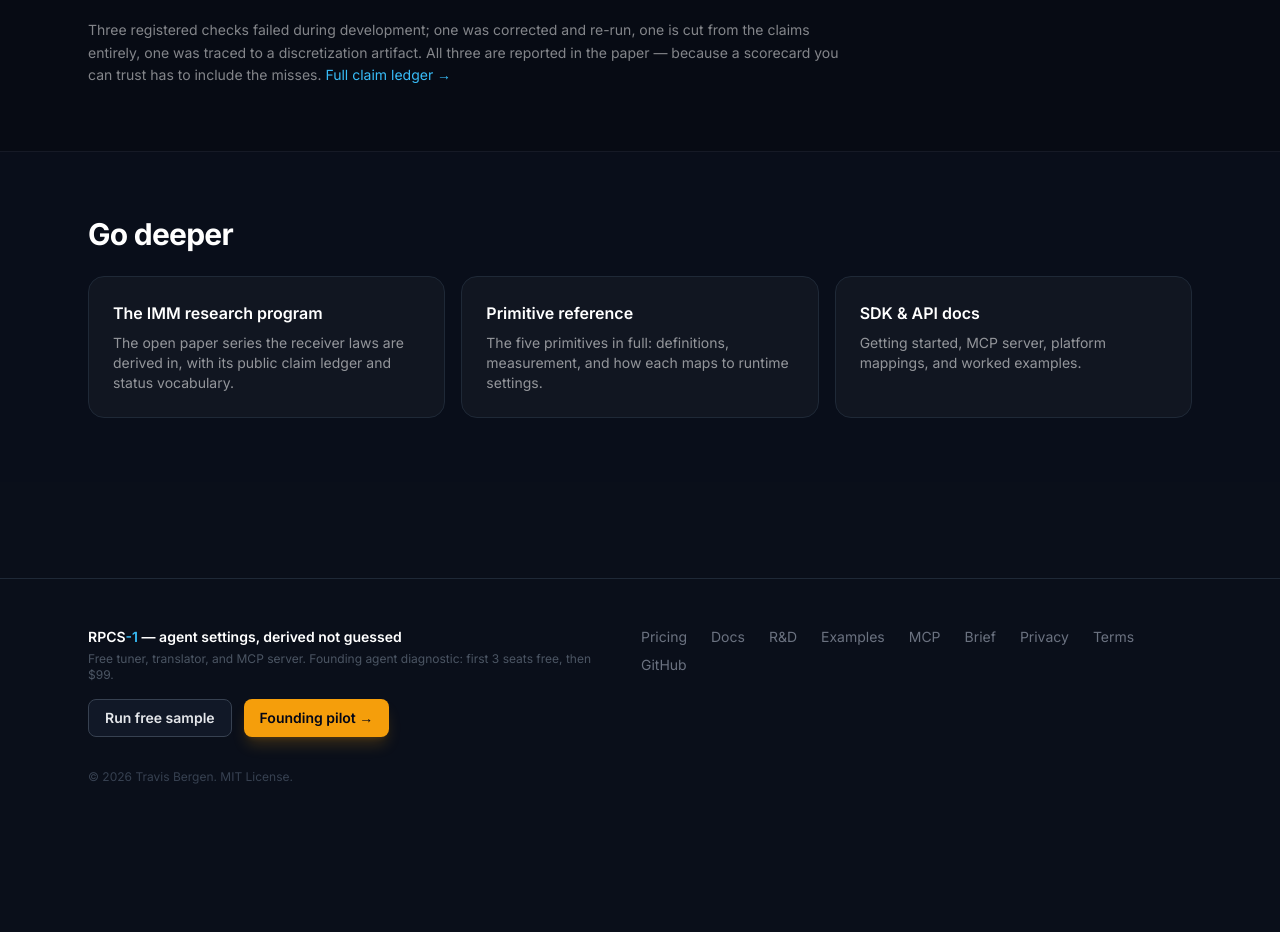
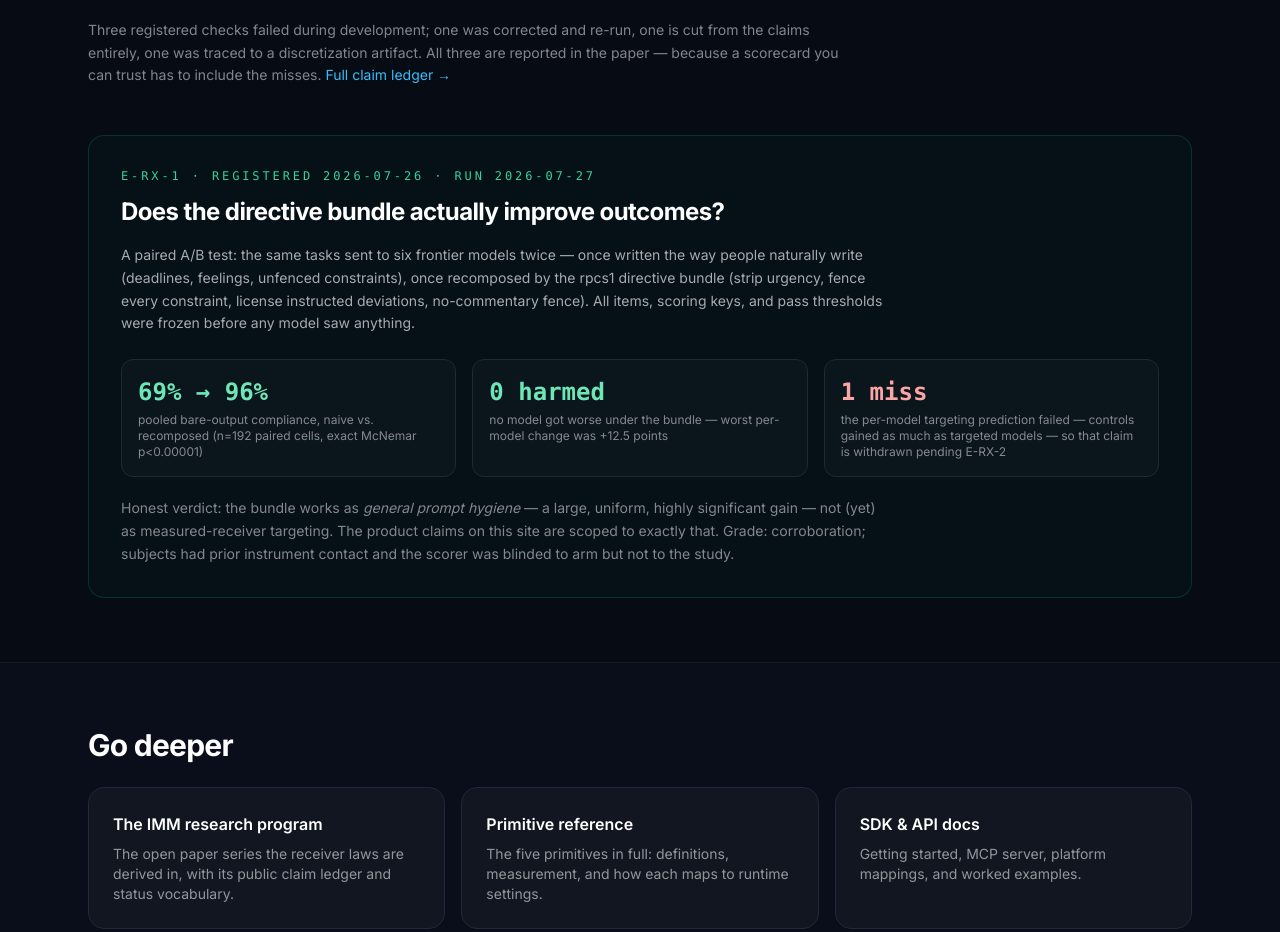
Before and after one commit to travisbergen2/rpcs1-sdk, a Next.js app in the folder packages/web/: page /rd in a window 1280 px wide. Shown: the part 2264-3196 px from the top of the page. Before the commit the page ends 3097 px from the top, so only its background shows below. Built offline with nearby package versions, Linux system fonts and the light colour scheme.

Commit message:
Funnel rework: E-RX-1 evidence cards at conversion moments, /rd#erx1 receipts section, SendRight share affordance

```diff
--- a/packages/web/app/pricing/page.tsx
+++ b/packages/web/app/pricing/page.tsx
@@ -1,4 +1,5 @@
 import type { Metadata } from 'next';
+import { EvidenceCard } from '@/components/EvidenceCard';
 import Link from 'next/link';
 import { Badge } from '@/components/ui/Badge';
 
@@ -47,6 +48,9 @@ export default function PricingPage() {
                   {item}
                 </span>
               ))}
+            </div>
+            <div className="mt-4">
+              <EvidenceCard compact />
             </div>
           </div>
           <div className="flex flex-col gap-3 shrink-0">
--- a/packages/web/app/rd/page.tsx
+++ b/packages/web/app/rd/page.tsx
@@ -207,6 +207,51 @@ export default function RdPage() {
             Full claim ledger →
           </Link>
         </p>
+
+        {/* E-RX-1 — the payoff test for the directive bundle */}
+        <div id="erx1" className="mt-12 scroll-mt-24 rounded-2xl border border-emerald-500/20 bg-emerald-500/[0.03] p-6 sm:p-8">
+          <p className="text-xs font-mono uppercase tracking-[0.24em] text-emerald-400">
+            E-RX-1 · registered 2026-07-26 · run 2026-07-27
+          </p>
+          <h3 className="mt-3 text-xl font-bold tracking-tight sm:text-2xl">
+            Does the directive bundle actually improve outcomes?
+          </h3>
+          <p className="mt-4 max-w-3xl text-sm leading-relaxed text-white/65">
+            A paired A/B test: the same tasks sent to six frontier models twice — once written the
+            way people naturally write (deadlines, feelings, unfenced constraints), once
+            recomposed by the rpcs1 directive bundle (strip urgency, fence every constraint,
+            license instructed deviations, no-commentary fence). All items, scoring keys, and
+            pass thresholds were frozen before any model saw anything.
+          </p>
+          <div className="mt-6 grid gap-4 sm:grid-cols-3">
+            <div className="rounded-xl border border-white/8 bg-white/[0.02] p-4">
+              <p className="font-mono text-2xl font-bold text-emerald-300">69% → 96%</p>
+              <p className="mt-1 text-xs text-white/50">
+                pooled bare-output compliance, naive vs. recomposed (n=192 paired cells,
+                exact McNemar p&lt;0.00001)
+              </p>
+            </div>
+            <div className="rounded-xl border border-white/8 bg-white/[0.02] p-4">
+              <p className="font-mono text-2xl font-bold text-emerald-300">0 harmed</p>
+              <p className="mt-1 text-xs text-white/50">
+                no model got worse under the bundle — worst per-model change was +12.5 points
+              </p>
+            </div>
+            <div className="rounded-xl border border-white/8 bg-white/[0.02] p-4">
+              <p className="font-mono text-2xl font-bold text-red-300">1 miss</p>
+              <p className="mt-1 text-xs text-white/50">
+                the per-model targeting prediction failed — controls gained as much as targeted
+                models — so that claim is withdrawn pending E-RX-2
+              </p>
+            </div>
+          </div>
+          <p className="mt-5 max-w-3xl text-sm leading-relaxed text-white/50">
+            Honest verdict: the bundle works as <em>general prompt hygiene</em> — a large, uniform,
+            highly significant gain — not (yet) as measured-receiver targeting. The product claims
+            on this site are scoped to exactly that. Grade: corroboration; subjects had prior
+            instrument contact and the scorer was blinded to arm but not to the study.
+          </p>
+        </div>
       </section>
 
       {/* Papers */}
--- a/packages/web/app/translator/page.tsx
+++ b/packages/web/app/translator/page.tsx
@@ -1,6 +1,7 @@
 'use client';
 
 import { useState, useCallback } from 'react';
+import { EvidenceCard } from '@/components/EvidenceCard';
 
 export default function TranslatorPage() {
   const [activeTab, setActiveTab] = useState('interpret');
@@ -209,6 +210,9 @@ export default function TranslatorPage() {
           <pre className="bg-gray-950 border border-gray-800 rounded-lg p-4 overflow-x-auto text-sm text-gray-300 font-mono whitespace-pre-wrap">
             {JSON.stringify(result, null, 2)}
           </pre>
+          <div className="mt-4">
+            <EvidenceCard />
+          </div>
         </div>
       )}
 
--- a/packages/web/app/tuner/page.tsx
+++ b/packages/web/app/tuner/page.tsx
@@ -1,6 +1,7 @@
 'use client';
 
 import { Suspense, useCallback, useEffect, useRef, useState } from 'react';
+import { EvidenceCard } from '@/components/EvidenceCard';
 import { useSearchParams } from 'next/navigation';
 import { track } from '@vercel/analytics';
 import type { Recommendation, RecommendInput } from '@rpcs1/core';
@@ -153,7 +154,10 @@ function TunerPageContent() {
             Running the {preset} example automatically. You can adjust any field and run it again.
           </p>
         )}
-        <div className="mt-6 flex flex-col sm:flex-row gap-3">
+        <div className="mt-6">
+          <EvidenceCard compact />
+        </div>
+        <div className="mt-4 flex flex-col sm:flex-row gap-3">
           <a
             href="/api/checkout?tier=diagnostic"
             className="inline-flex items-center justify-center rounded-full bg-amber-500 px-5 py-3 text-sm font-semibold text-slate-950 transition-colors hover:bg-amber-400 shadow-lg shadow-amber-500/20"
--- /dev/null
+++ b/packages/web/components/EvidenceCard.tsx
@@ -0,0 +1,51 @@
+import Link from 'next/link';
+
+/**
+ * EvidenceCard — the E-RX-1 registered-test claim, shown at conversion moments.
+ *
+ * Claim discipline: these numbers come from E-RX-1 (frozen 2026-07-26, run
+ * 2026-07-27, corroboration grade): pooled bare-output compliance rose from
+ * 69% to 96% (Δ +0.271, exact McNemar p < 0.00001, n = 192 paired cells,
+ * six frontier models) when prompts were recomposed by the rpcs1 directive
+ * bundle. Verdict PASS-GENERIC: the bundle works as prompt hygiene; the
+ * per-model targeting prediction failed and that claim is withdrawn pending
+ * E-RX-2. Do not edit the numbers without a new registered test.
+ */
+export function EvidenceCard({ compact = false }: { compact?: boolean }) {
+  if (compact) {
+    return (
+      <p className="text-xs leading-relaxed text-gray-500">
+        <span className="font-mono text-emerald-400">69% → 96%</span>{' '}
+        <span className="text-gray-400">
+          bare-output compliance across six frontier models when prompts were recomposed by the
+          rpcs1 directive bundle
+        </span>{' '}
+        (n=192 paired prompts, p&lt;0.00001, registered test — criteria frozen before data).{' '}
+        <Link href="/rd#erx1" className="text-sky-500 underline-offset-4 hover:underline">
+          See the full result, including what failed →
+        </Link>
+      </p>
+    );
+  }
+  return (
+    <div className="rounded-xl border border-emerald-500/20 bg-emerald-500/[0.04] p-5">
+      <p className="font-mono text-[11px] uppercase tracking-[0.2em] text-emerald-400">
+        Measured, not promised
+      </p>
+      <p className="mt-2 text-sm leading-relaxed text-gray-300">
+        In a registered test, prompts recomposed by the rpcs1 directive bundle raised bare-output
+        compliance from <span className="font-mono font-semibold text-emerald-300">69%</span> to{' '}
+        <span className="font-mono font-semibold text-emerald-300">96%</span> across six frontier
+        models — roughly one extra correct-format output for every 3.7 calls (n=192 paired
+        prompts, p&lt;0.00001).
+      </p>
+      <p className="mt-2 text-xs leading-relaxed text-gray-500">
+        Criteria were frozen before any data. One registered sub-prediction failed and its claim
+        was withdrawn — that&apos;s part of the record too.{' '}
+        <Link href="/rd#erx1" className="text-sky-500 underline-offset-4 hover:underline">
+          Read the full result →
+        </Link>
+      </p>
+    </div>
+  );
+}
--- a/packages/web/components/SendBox.tsx
+++ b/packages/web/components/SendBox.tsx
@@ -58,6 +58,7 @@ export default function SendBox() {
   const [sprawl, setSprawl] = useState<SprawlResult | null>(null);
   const [lockedNote, setLockedNote] = useState<string | null>(null);
   const [lockedKind, setLockedKind] = useState<ForkKind | null>(null);
+  const [shareNote, setShareNote] = useState<string | null>(null);
   const [handoffNote, setHandoffNote] = useState<string | null>(null);
   const timer = useRef<ReturnType<typeof setTimeout> | null>(null);
 
@@ -180,6 +181,33 @@ export default function SendBox() {
               ))}
             </ul>
           </details>
+          {/* Share the mirror moment — the fork itself is the most convincing ad */}
+          <div className="mt-3 flex items-center gap-3">
+            <button
+              onClick={async () => {
+                const n = result!.readings.length;
+                const shareText = `I pasted my prompt into SendRight and it found ${n} different things my words could mean — before the AI picked the wrong one. Free, no signup: https://rpcs1.dev/send`;
+                try {
+                  if (navigator.share) {
+                    await navigator.share({ text: shareText });
+                    setShareNote('Shared.');
+                  } else {
+                    await navigator.clipboard.writeText(shareText);
+                    setShareNote('Copied — paste it anywhere.');
+                  }
+                } catch {
+                  /* user cancelled the share sheet — no note needed */
+                }
+              }}
+              className="rounded-full border border-white/10 bg-white/[0.03] px-4 py-1.5 text-xs text-gray-400 transition-colors hover:border-emerald-400/40 hover:text-emerald-200"
+              data-testid="share-mirror"
+            >
+              Share what it caught
+            </button>
+            {shareNote && (
+              <span className="text-xs text-emerald-400" role="status">{shareNote}</span>
+            )}
+          </div>
         </div>
       )}
 
```
